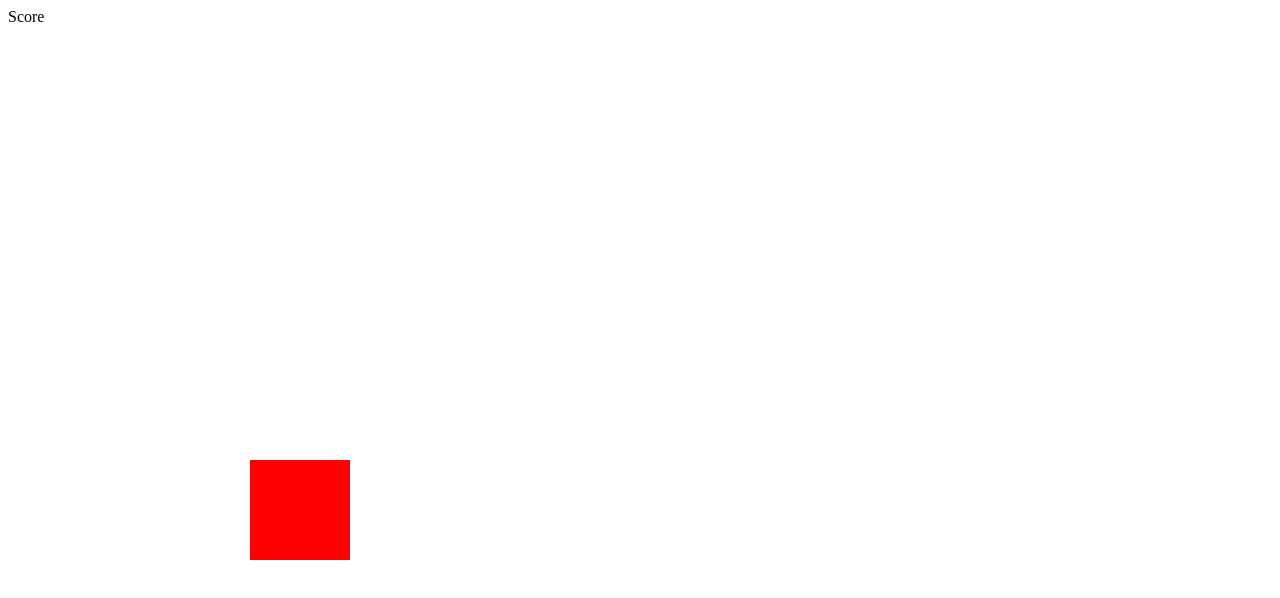
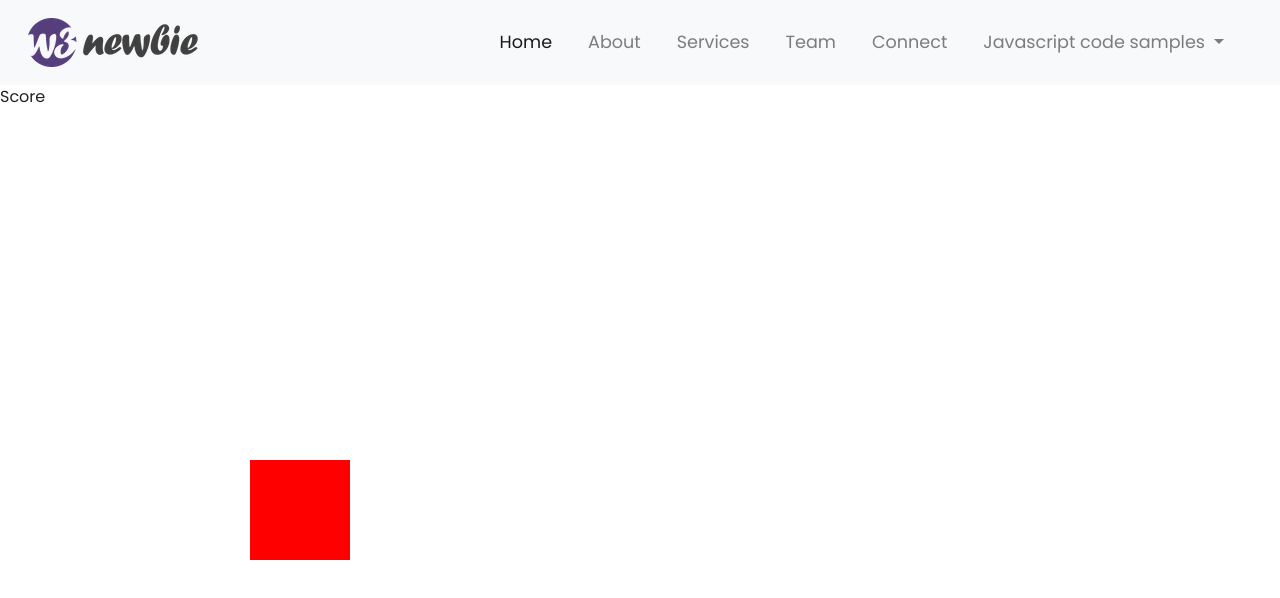
Before and after one commit to panagot/panagot.github.io, a plain HTML site: page shootinggame.html in a window 1280 px wide. Drawn offline with nearby package versions, Linux system fonts and the light colour scheme.

Commit message:
Add files via upload

```diff
--- a/shootinggame.html
+++ b/shootinggame.html
@@ -1,5 +1,16 @@
 <html>
 <head>
+<meta charset="utf-8">
+<meta name="viewport" content="width=device-width, initial-scale=1">
+<title>Complete Bootstrap 4 Website Layout</title>
+<link rel="stylesheet" href="https://maxcdn.bootstrapcdn.com/bootstrap/4.0.0/css/bootstrap.min.css">
+<script src="https://ajax.googleapis.com/ajax/libs/jquery/3.3.1/jquery.min.js"></script>
+<script src="https://cdnjs.cloudflare.com/ajax/libs/popper.js/1.12.9/umd/popper.min.js"></script>
+<script src="https://maxcdn.bootstrapcdn.com/bootstrap/4.0.0/js/bootstrap.min.js"></script>
+<script src="https://use.fontawesome.com/releases/v5.0.8/js/all.js"></script>
+<link href="style.css" rel="stylesheet">
+
+
 <style>
 
 #hero{
@@ -12,9 +23,54 @@
 </style>
 </head>
 <body>
+<!-- Navigation -->
+<nav class="navbar navbar-expand-md navbar-light bg-light sticky-top">
+        <div class="container-fluid">
+            <a class="navbar-brand" href="#"><img src="img/logo.png"></a>
+            <button class="navbar-toggler" type="button" data-toggle="collapse"
+            data-target="#navbarResponsive">
+                <span class="navbar-toggler-icon"></span>
+
+            </button>
+            <div class="collapse navbar-collapse" id="navbarResponsive">
+                <ul class="navbar-nav ml-auto">
+                    <li class="nav-item active">
+                            <a class="nav-link" href="index.html">Home</a>
+                    </li>
+                    <li class="nav-item">
+                            <a class="nav-link" href="#">About</a>
+                    </li>
+                    <li class="nav-item">
+                            <a class="nav-link" href="#">Services</a>
+                    </li>
+                    <li class="nav-item">
+                            <a class="nav-link" href="#">Team</a>
+                    </li>
+                    <li class="nav-item">
+                            <a class="nav-link" href="#">Connect</a>
+                    </li>
+                    <li class="nav-item dropdown">
+                        <a class="nav-link dropdown-toggle" href="#" id="navbarDropdownMenuLink" role="button" data-toggle="dropdown" aria-haspopup="true" aria-expanded="false">
+                          Javascript code samples
+                        </a>
+                        <div class="dropdown-menu" aria-labelledby="navbarDropdownMenuLink">
+                          <a class="dropdown-item" href="javascriptcodesamples.html">HTML</a>
+                          <a class="dropdown-item" href="#">Simple game</a>
+                          <a class="dropdown-item" href="#">Something else here</a>
+                        </div>
+                    </li>
+                </ul>
+            </div>
+        </div>
+</nav>
+
+
+
 <div id="hero"></div>
 
 Score
+
+
 
 <script>
 var hero = new Object();
@@ -37,5 +93,8 @@ document.onkeypress = function (evt) {
 setPosition(hero);
 
 </script>
+
+
+
 </body>
 </html>
```
